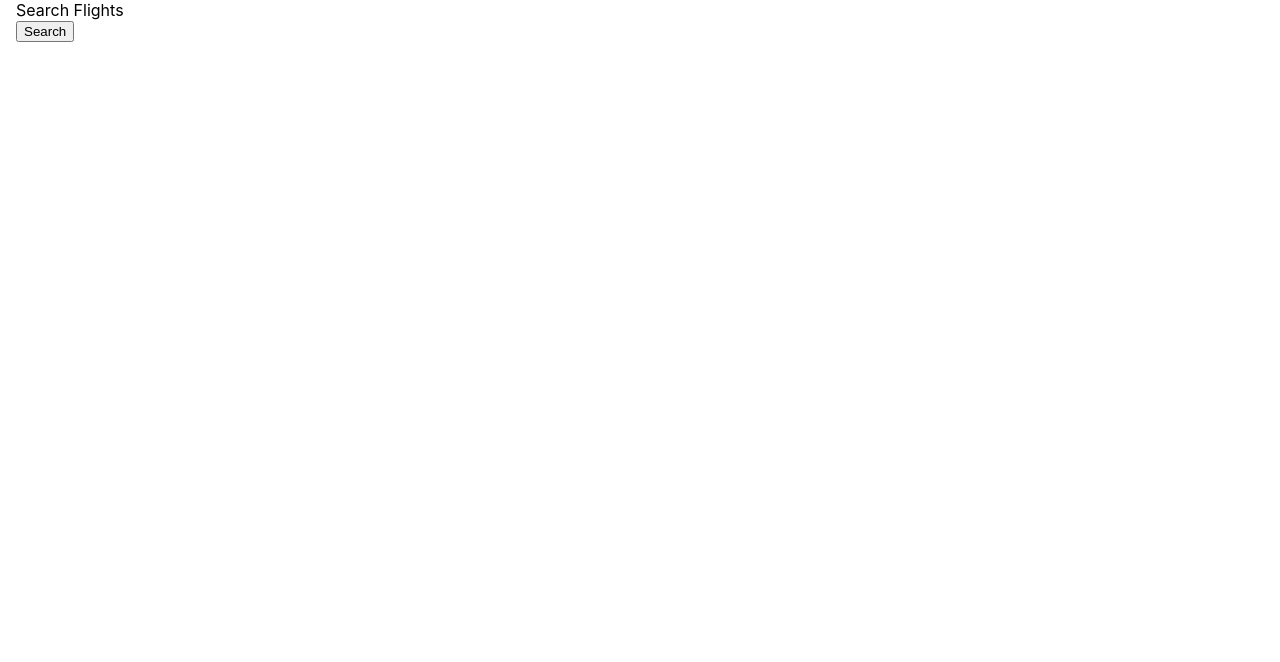
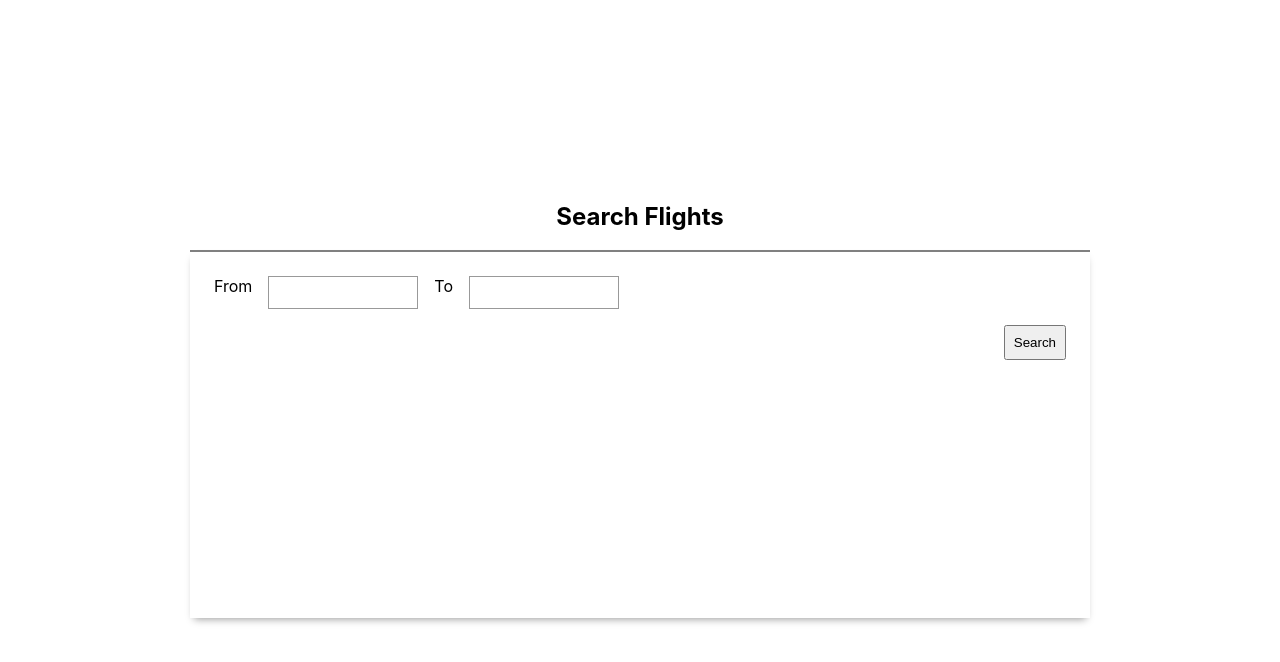
Before and after one commit to pescado/ncp-poc, a Next.js app: page / in a window 1280 px wide. Shown: the top 662 px of the page. Built offline with nearby package versions, Linux system fonts and the light colour scheme.

Commit message:
Bring in autocomplete

```diff
--- /dev/null
+++ b/components/f9DatePicker.scss
@@ -0,0 +1,6 @@
+.react-datepicker-wrapper,
+.react-datepicker__input-container,
+.react-datepicker__input-container input {
+    display: block;
+    width: 100%;
+}
--- /dev/null
+++ b/components/inputAutocomplete.module.scss
@@ -0,0 +1,32 @@
+.inputAutocomplete {
+  border: 1px solid #999;
+  // padding: 0.5rem;
+  width: 150px;
+}
+.noSuggestions {
+  color: #999;
+  padding: 0.5rem;
+}
+.suggestions {
+  border: 1px solid #999;
+  border-top-width: 0;
+  list-style: none;
+  margin-top: 0;
+  max-height: 143px;
+  overflow-y: auto;
+  padding-left: 0;
+  width: calc(150px + 1rem);
+  li {
+    padding: 0.5rem;
+    &:not(:last-of-type) {
+      border-bottom: 1px solid #999;
+    }
+  }
+}
+.suggestionActive,
+.suggestions li:hover {
+  background-color: #008f68;
+  color: #fae042;
+  cursor: pointer;
+  font-weight: 700;
+}
--- /dev/null
+++ b/components/inputAutocomplete.tsx
@@ -0,0 +1,103 @@
+import React, { KeyboardEvent } from 'react';
+import styles from './inputAutocomplete.module.scss';
+import cn from 'classnames';
+
+type InputProps = {
+  suggestions: string[];
+  id: string;
+};
+
+export default function InputAutocomplete({ suggestions, id }: InputProps) {
+  const [activeSuggestion, setActiveSuggestion] = React.useState(0);
+  const [filteredSuggestions, setFilteredSuggestions] = React.useState<string[]>([]);
+  const [showSuggestions, setShowSuggestions] = React.useState(false);
+  const [userInput, setUserInput] = React.useState('');
+
+  function onChange(e: React.ChangeEvent<HTMLInputElement>) {
+    const userInput = e.currentTarget.value;
+
+    // Filter our suggestions that don't contain the user's input
+    const filteredSuggestions = suggestions.filter(
+      (suggestion: string) => suggestion.toLowerCase().indexOf(userInput.toLowerCase()) > -1,
+    );
+
+    setActiveSuggestion(0);
+    setFilteredSuggestions(filteredSuggestions);
+    setShowSuggestions(true);
+    setUserInput(e.currentTarget.value);
+  }
+
+  function onClick(suggestion: string) {
+    setActiveSuggestion(0);
+    setFilteredSuggestions([]);
+    setShowSuggestions(false);
+    setUserInput(suggestion);
+  }
+
+  function onKeyDown(e: KeyboardEvent) {
+    const actSuggestion = activeSuggestion;
+    const filterSuggestions = filteredSuggestions;
+    // User pressed the enter key
+    if (e.key === '13') {
+      setActiveSuggestion(0);
+      setShowSuggestions(false);
+      setUserInput(filterSuggestions[activeSuggestion]);
+    }
+    // User pressed the up arrow
+    else if (e.key === '38') {
+      if (activeSuggestion === 0) {
+        return;
+      }
+      setActiveSuggestion(activeSuggestion - 1);
+    }
+    // User pressed the down arrow
+    else if (e.key === '40') {
+      if (activeSuggestion - 1 === filteredSuggestions.length) {
+        return;
+      }
+      setActiveSuggestion(activeSuggestion + 1);
+    }
+  }
+
+  let suggestionsListComponent;
+
+  if (showSuggestions && userInput) {
+    if (filteredSuggestions.length) {
+      suggestionsListComponent = (
+        <ul className={styles.suggestions}>
+          {filteredSuggestions.map((suggestion, index) => {
+            return (
+              <li
+                className={cn({ [styles.suggestionActive]: index === activeSuggestion })}
+                key={suggestion}
+                onClick={() => onClick(suggestion)}
+              >
+                {suggestion}
+              </li>
+            );
+          })}
+        </ul>
+      );
+    } else {
+      suggestionsListComponent = (
+        <div className={styles.noSuggestions}>
+          <em>No suggestions, you're on your own!</em>
+        </div>
+      );
+    }
+  }
+
+  return (
+    <div>
+      <input
+        className={styles.inputAutocomplete}
+        type="text"
+        onChange={onChange}
+        onKeyDown={onKeyDown}
+        value={userInput}
+        id={id}
+      />
+      {suggestionsListComponent}
+    </div>
+  );
+}
--- a/pages/flight-search.tsx
+++ b/pages/flight-search.tsx
@@ -1,12 +1,25 @@
 import { useRouter } from 'next/router';
+import InputAutocomplete from '../components/inputAutocomplete';
+import styles from '../styles/flight-search.module.scss';
 
 export default function FlightSearch() {
   const router = useRouter();
+  const suggestions: string[] = ['Bananas', 'Apples', 'Mangos'];
 
   return (
     <>
-      <div>Search Flights</div>
-      <button onClick={() => router.push('/flight-select')}>Search</button>
+      <h2>Search Flights</h2>
+      <div className={styles.container}>
+        <div className={styles.searchInputs}>
+          <label>From</label>
+          <InputAutocomplete suggestions={suggestions} id=""></InputAutocomplete>
+          <label>To</label>
+          <InputAutocomplete suggestions={suggestions} id=""></InputAutocomplete>
+        </div>
+        <div className={styles.searchButtonContainer}>
+          <button onClick={() => router.push('/flight-select')}>Search</button>
+        </div>
+      </div>
     </>
   );
 }
--- a/pages/index.tsx
+++ b/pages/index.tsx
@@ -1,12 +1,13 @@
 import reportWebVitals from '../reportWebVitals';
 import Head from 'next/head';
 import FlightSearch from './flight-search';
+import styles from '../styles/index.module.scss';
 
 export const siteTitle = 'Low Fares Done Right | Frontier Airlines';
 
 export default function Home() {
   return (
-    <>
+    <div className={styles.container}>
       <Head>
         <title>{siteTitle}</title>
         <link rel="icon" href="/favicon.ico" />
@@ -14,14 +15,14 @@ export default function Home() {
         <meta name="og:title" content={siteTitle} />
       </Head>
       <FlightSearch></FlightSearch>
-    </>
+    </div>
   );
 }
 
 // If you want to start measuring performance in your app, pass a function
 // to log results (for example: reportWebVitals(console.log))
 // or send to an analytics endpoint. Learn more: https://bit.ly/CRA-vitals
-reportWebVitals(console.log);
+reportWebVitals();
 
 // import Head from 'next/head'
 
--- /dev/null
+++ b/styles/flight-search.module.scss
@@ -0,0 +1,17 @@
+.container {
+  padding: 1rem;
+  width: 900px;
+  height: calc(40vh + 48px);
+  box-shadow: 0 5px 8px -4px rgba(0, 0, 0, 0.4);
+  border-top: 2px solid gray;
+
+  .searchInputs {
+    display: flex;
+    // justify-content: space-around;
+  }
+
+  .searchButtonContainer {
+    display: flex;
+    justify-content: flex-end;
+  }
+}
--- a/styles/global.scss
+++ b/styles/global.scss
@@ -12,6 +12,20 @@ body {
   a {
     text-decoration: none;
   }
+
+  label {
+    margin: 0.5rem;
+  }
+
+  input {
+    padding: 0.5rem;
+    margin: 0.5rem;
+  }
+
+  button {
+    margin: 0.5rem;
+    padding: 0.5rem;
+  }
 }
 
 * {
--- /dev/null
+++ b/styles/index.module.scss
@@ -0,0 +1,27 @@
+.container {
+  display: flex;
+  position: relative;
+  flex-direction: column;
+  justify-content: center;
+  align-items: center;
+  background: white;
+  height: 100vh;
+
+  @media (max-width: 599px) {
+    width: 90%;
+  }
+
+  // .booking {
+  //   width: 900px;
+  //   height: calc(40vh + 48px);
+  //   box-shadow: 0 5px 8px -4px rgba(0, 0, 0, 0.4);
+  // }
+
+  h1 {
+    color: #f0f0f0;
+    font-size: 28px;
+    font-weight: 300;
+    font-family: sans-serif;
+    margin-bottom: 60px;
+  }
+}
```
Also changed, not shown: components/f9DatePicker.tsx (added, +23 -0 lines), styles/booking.module.scss (deleted), 1 other file (tests, documents, lock files or other folders).
